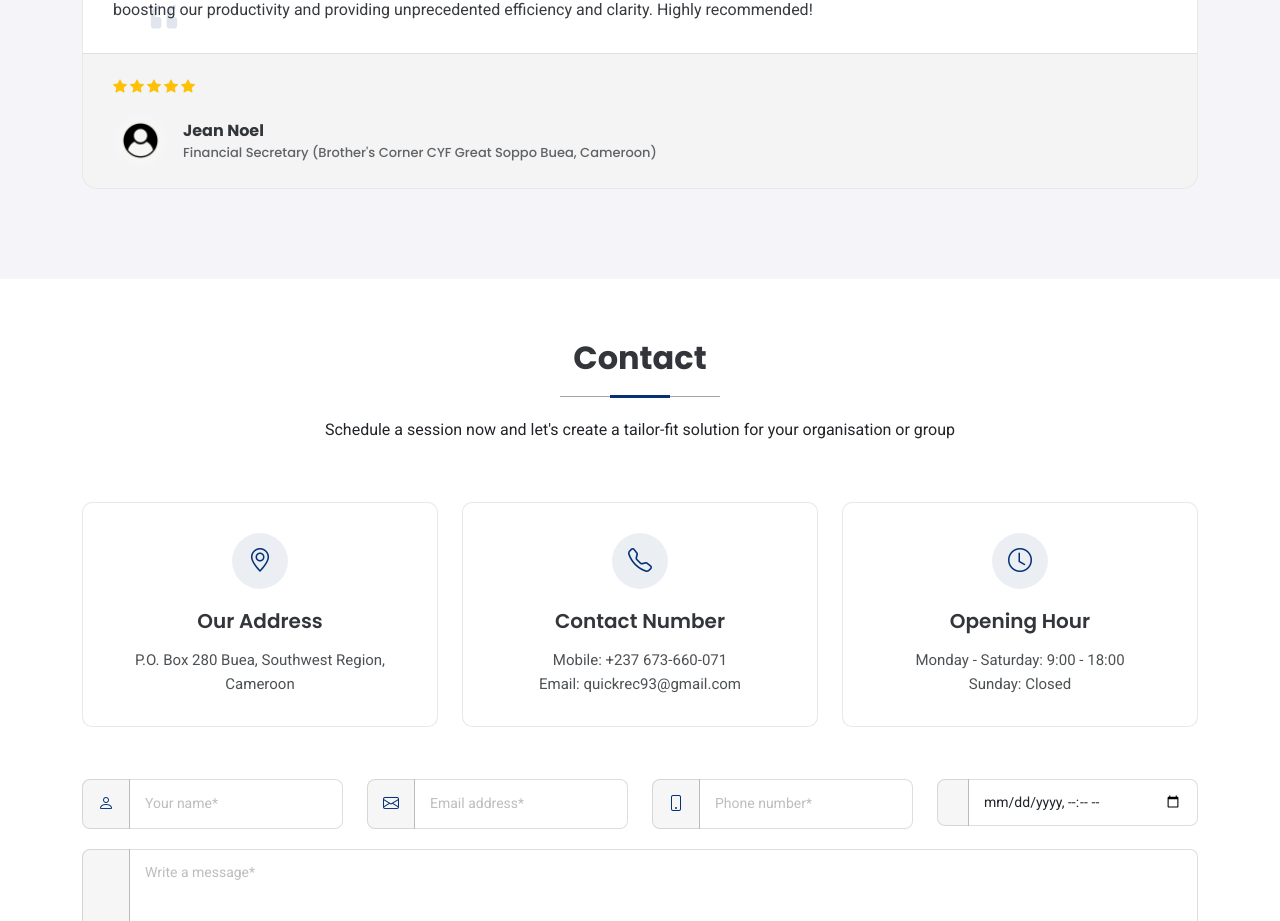
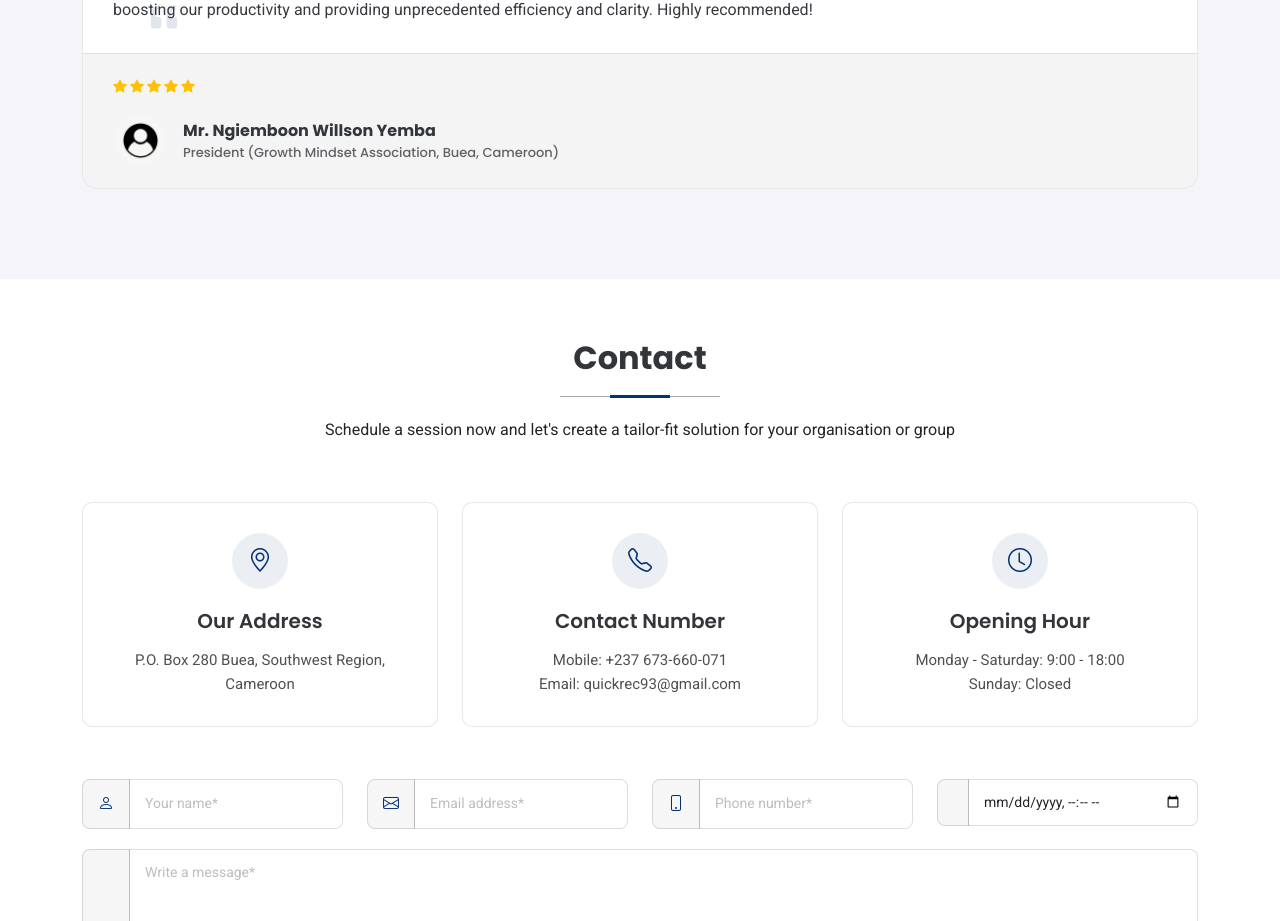
Before and after one commit to QuickRecordsTeam/quick-records-website, a React (Vite) app: page / in a window 1280 px wide. Shown: the part 5080-6001 px from the top of the page. Built offline with nearby package versions, Linux system fonts and the light colour scheme.

Commit message:
add new testimonials

```diff
--- a/src/components/Testimonials.tsx
+++ b/src/components/Testimonials.tsx
@@ -71,10 +71,9 @@ const Testimonials = () => {
                         alt="Profile Image"
                       ></img>
                       <div>
-                        <h3>Jean Noel</h3>
+                        <h3>Mr. Ngiemboon Willson Yemba</h3>
                         <h4>
-                          Financial Secretary (Brother's Corner CYF Great Soppo
-                          Buea, Cameroon)
+                          President (Growth Mindset Association, Buea, Cameroon)
                         </h4>
                       </div>
                     </div>
@@ -108,10 +107,9 @@ const Testimonials = () => {
                         alt="Profile Image"
                       ></img>
                       <div>
-                        <h3>Itoe Jean Noel</h3>
+                        <h3>Mr. Ngiemboon Willson Yemba</h3>
                         <h4>
-                          Financial Secretary (Brother's Corner CYF Great Soppo
-                          Buea, Cameroon)
+                          President (Growth Mindset Association, Buea, Cameroon)
                         </h4>
                       </div>
                     </div>
@@ -145,10 +143,9 @@ const Testimonials = () => {
                         alt="Profile Image"
                       ></img>
                       <div>
-                        <h3>Itoe Jean Noel</h3>
+                        <h3>Mr. Ngiemboon Willson Yemba</h3>
                         <h4>
-                          Financial Secretary (Brother's Corner CYF Great Soppo
-                          Buea, Cameroon)
+                          President (Growth Mindset Association, Buea, Cameroon)
                         </h4>
                       </div>
                     </div>
@@ -182,10 +179,9 @@ const Testimonials = () => {
                         alt="Profile Image"
                       ></img>
                       <div>
-                        <h3>Itoe Jean Noel</h3>
+                        <h3>Mr. Ngiemboon Willson Yemba</h3>
                         <h4>
-                          Financial Secretary (Brother's Corner CYF Great Soppo
-                          Buea, Cameroon)
+                          President (Growth Mindset Association, Buea, Cameroon)
                         </h4>
                       </div>
                     </div>
@@ -218,10 +214,9 @@ const Testimonials = () => {
                         alt="Profile Image"
                       ></img>
                       <div>
-                        <h3>Itoe Jean Noel</h3>
+                        <h3>Mr. Ngiemboon Willson Yemba</h3>
                         <h4>
-                          Financial Secretary (Brother's Corner CYF Great Soppo
-                          Buea, Cameroon)
+                          President (Growth Mindset Association, Buea, Cameroon)
                         </h4>
                       </div>
                     </div>
@@ -255,10 +250,9 @@ const Testimonials = () => {
                         alt="Profile Image"
                       ></img>
                       <div>
-                        <h3>Itoe Jean Noel</h3>
+                        <h3>Mr. Ngiemboon Willson Yemba</h3>
                         <h4>
-                          Financial Secretary (Brother's Corner CYF Great Soppo
-                          Buea, Cameroon)
+                          President (Growth Mindset Association, Buea, Cameroon)
                         </h4>
                       </div>
                     </div>
```
